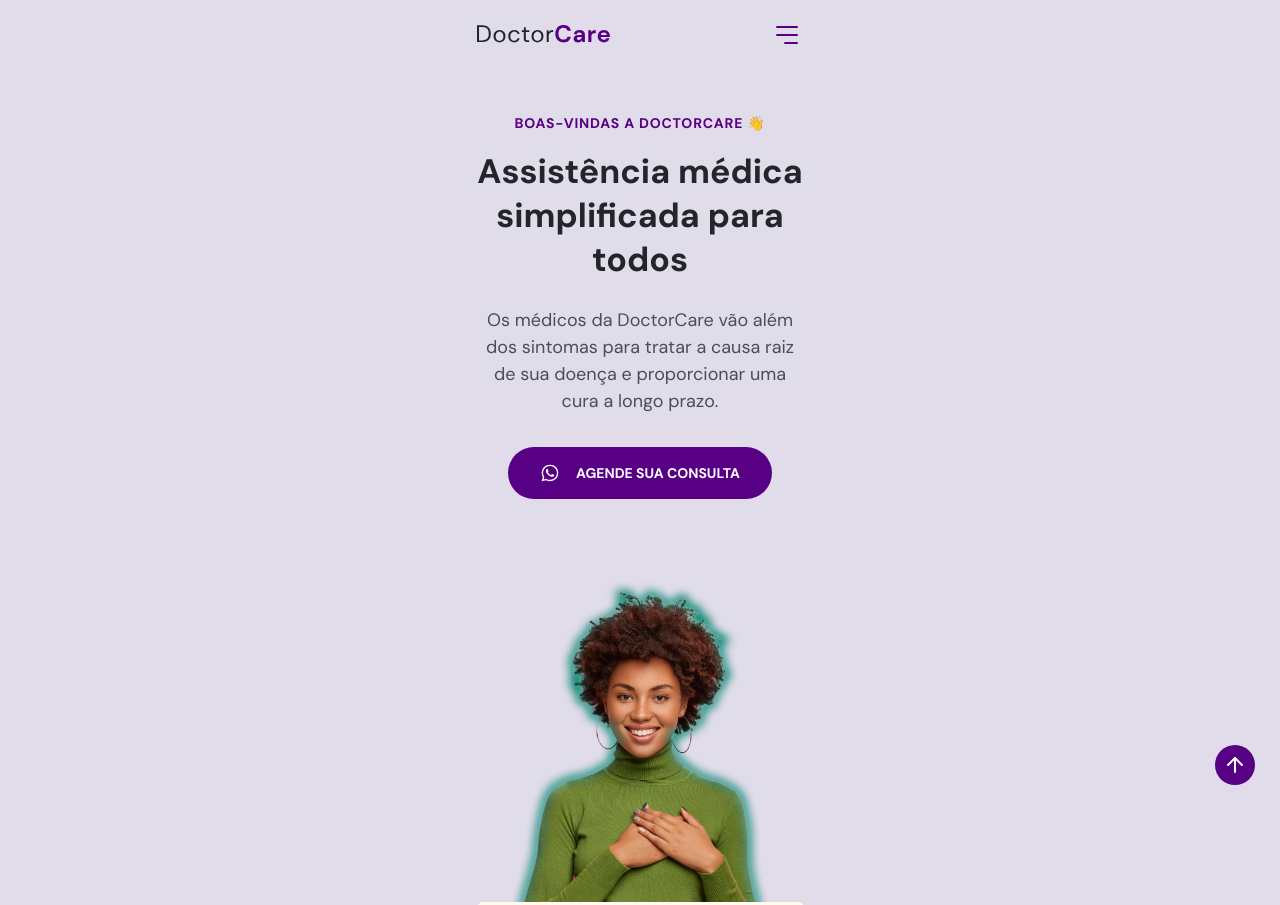
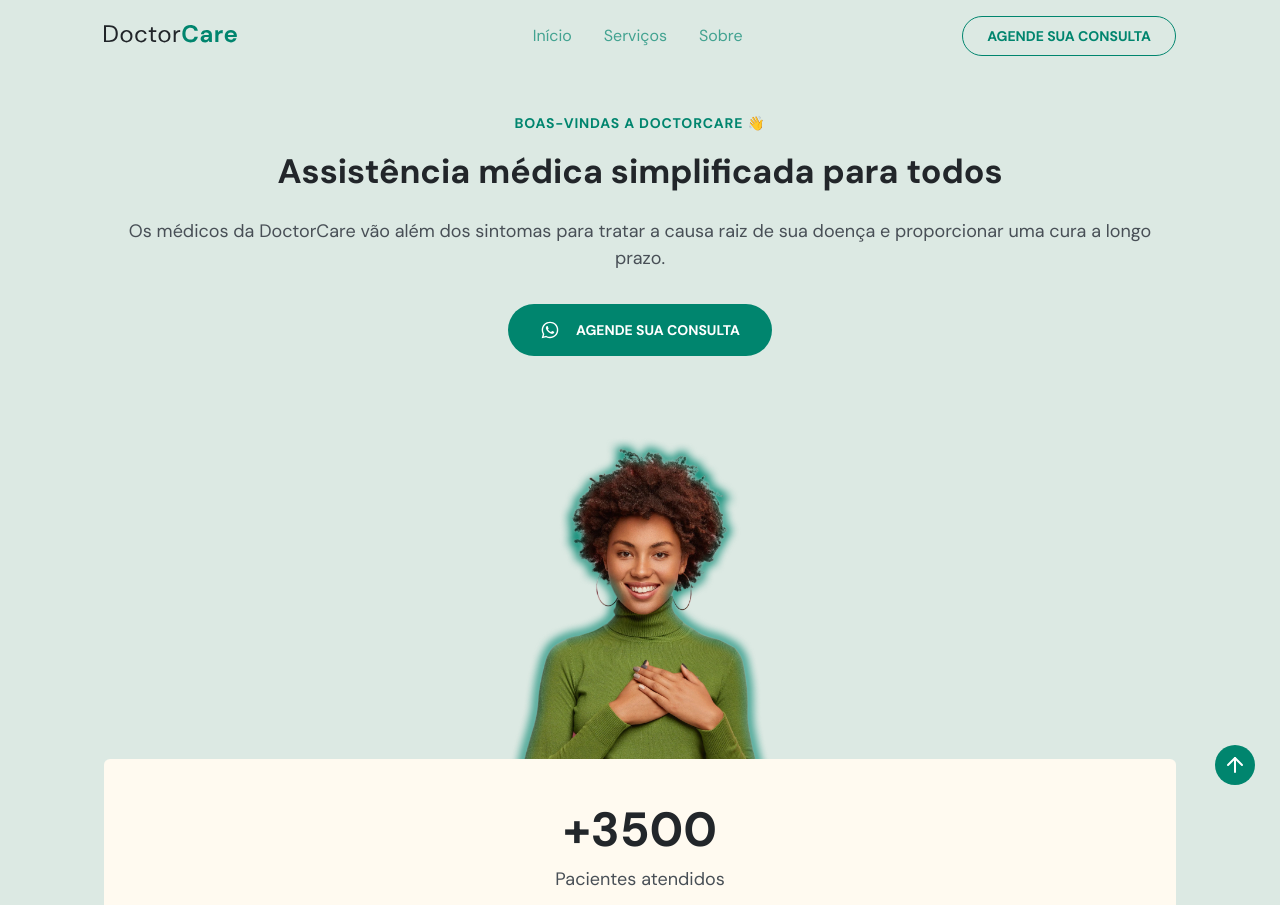
Before and after one commit to HeitorAlvs/NLW-return, a plain HTML site: page NLW/index.html in a window 1280 px wide. Shown: the top 905 px of the page. Drawn offline with nearby package versions, Linux system fonts and the light colour scheme.

Commit message:
Responsividade

```diff
--- a/NLW/css/style.css
+++ b/NLW/css/style.css
@@ -5,7 +5,7 @@
   box-sizing: border-box;
 }
 :root {
-  --hue: 280;
+  --hue: 170;
   --primary-color: hsl(var(--hue), 100%, 26%);
   --headline: hsl(210, 11%, 15%);
   --paragraph: hsl(210, 9%, 31%);
@@ -35,7 +35,7 @@ body {
   background-color: var(--bg-light);
 }
 .wrapper {
-  width: 37.5rem;
+  width: min(50rem, 100%);
   margin-inline: auto;
   padding-inline: 2.4rem;
 }
@@ -152,6 +152,10 @@ nav button {
   border: none;
   cursor: pointer;
 }
+nav .menu,
+nav .close-menu {
+  position: fixed;
+}
 
 /* ========== Menu-expended =================== */
 body.menu-expanded {
@@ -176,7 +180,6 @@ body.menu-expanded .close-menu {
   transform: translateY(100%);
 }
 body.menu-expanded .menu {
-  position: fixed;
   top: 0;
   left: 0;
   background: var(--primary-color);
@@ -270,7 +273,7 @@ body.menu-expanded button path {
   margin-inline: auto;
 }
 #home .stats {
-  width: 32.7rem;
+  width: 100%;
   padding-block: 4rem;
   margin-inline: auto;
   border: 1px solid --brand-light;
@@ -395,3 +398,98 @@ footer .social-links {
   /* Transições e suavidade nos botões*/
   transform: translateY(0);
 }
+
+/* RESPONSIVIDADE ===========================================================*/
+@media (min-width: 1024px) {
+  /* reset */
+  nav#navigation .wrapper * {
+    margin: 0;
+    padding: 0;
+    visibility: initial;
+    display: initial;
+    opacity: initial;
+    flex-direction: initial;
+    position: initial;
+    font-size: initial;
+    transform: initial;
+    color: initial;
+    background-color: initial;
+    font-weight: initial;
+  }
+  nav#navigation .close-menu,
+  nav#navigation .open-menu,
+  nav#navigation .social-links {
+    display: none;
+  }
+  nav#navigation .menu {
+    display: flex;
+    align-items: center;
+    justify-content: space-between;
+    width: 60%;
+  }
+  nav#navigation .menu ul:nth-child(1) {
+    display: flex;
+    gap: 3.2rem;
+  }
+  nav#navigation .menu ul li a {
+    color: var(--primary-color);
+    opacity: 0.7;
+  }
+
+  nav#navigation .menu a.button {
+    display: flex;
+    justify-content: center;
+    align-items: center;
+    padding: 1rem 2.4rem;
+
+    border: 1px solid var(--primary-color);
+    border-radius: 4rem;
+    color: var(--primary-color);
+
+    font-weight: 700;
+    font-size: 1.4rem;
+    line-height: 1.8rem;
+    text-transform: uppercase;
+  }
+
+  nav#navigation.scroll .menu ul li a {
+    color: var(--brand-light);
+    opacity: 0.6;
+  }
+
+  nav#navigation.scroll .menu a.button {
+    border-color: white;
+    color: white;
+  }
+  nav#navigation .menu li a:hover {
+    opacity: 1;
+    font-weight: 700;
+  }
+  nav#navigation .menu li a::after {
+    content: '';
+    width: 0;
+    height: 2px;
+    background-color: var(--primary-color);
+    position: relative;
+    bottom: -1.8rem;
+    left: -0.5rem;
+    display: block;
+    transition: width 0.3s;
+  }
+  nav#navigation.scroll .menu li a::after {
+    background-color: white;
+  }
+  nav#navigation .menu li a:hover::after {
+    padding-inline: 0.8rem;
+    width: 100%;
+  }
+
+  /* GERAL  ===============================================*/
+  .wrapper {
+    width: min(112rem, 100%);
+  }
+
+  /* NAVIGATION  =================================================================*/
+
+  /* GERAL  =================================================================*/
+}
```
